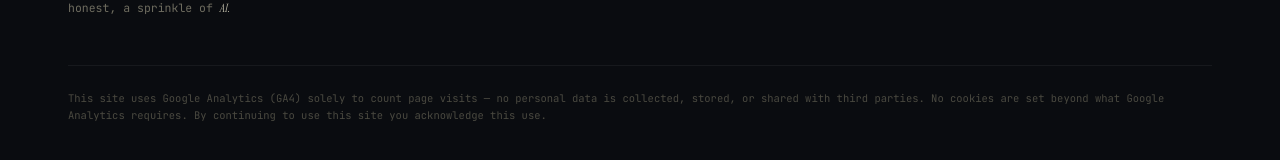
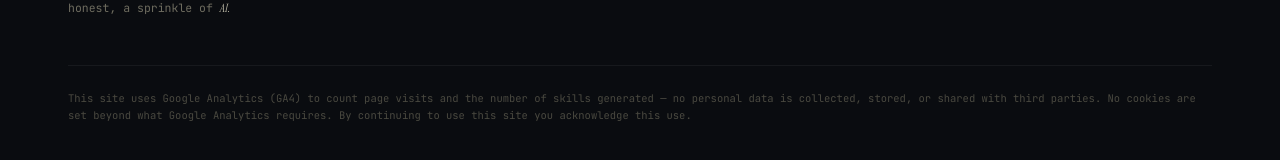
Before and after one commit to LukyVj/skillify, a Next.js app: page / in a window 1280 px wide. Shown: the part 6959-7119 px from the top of the page. Built offline with nearby package versions, Linux system fonts and the light colour scheme.

Commit message:
update GA

```diff
--- a/src/components/Footer.tsx
+++ b/src/components/Footer.tsx
@@ -53,7 +53,7 @@ export function Footer() {
         <span style={{ color: "var(--ink-4)" }}>v0.1 · 2026</span>
       </div>
       <p className="analytics-notice">
-        This site uses Google Analytics (GA4) solely to count page visits — no personal data is collected, stored, or shared with third parties. No cookies are set beyond what Google Analytics requires. By continuing to use this site you acknowledge this use.
+        This site uses Google Analytics (GA4) to count page visits and the number of skills generated — no personal data is collected, stored, or shared with third parties. No cookies are set beyond what Google Analytics requires. By continuing to use this site you acknowledge this use.
       </p>
     </footer>
   );
--- a/src/components/SkillifyTool.tsx
+++ b/src/components/SkillifyTool.tsx
@@ -936,6 +936,12 @@ export default function SkillifyTool() {
         setTokenMeter(`${tokens.toLocaleString()} tokens`);
         setStatus("ready", `Done. Package as ${slug}/ and upload to Claude.`, "ready");
 
+        // eslint-disable-next-line @typescript-eslint/no-explicit-any
+        (window as any).gtag?.("event", "skill_generated", {
+          model_provider: provider,
+          model_id: selectedModel,
+        });
+
         const lintWarnings = lintSkillMarkdown(md);
         setWarnings(lintWarnings);
 
```
